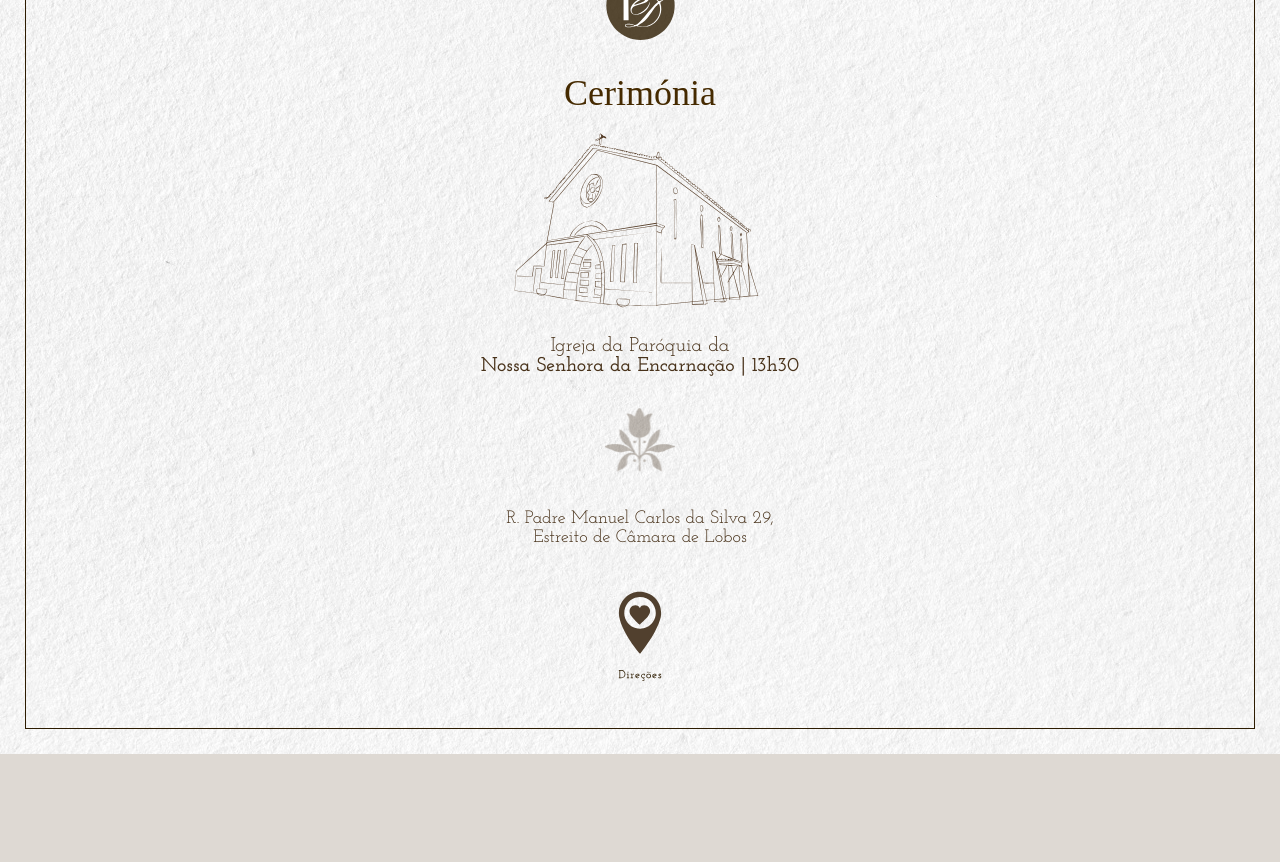
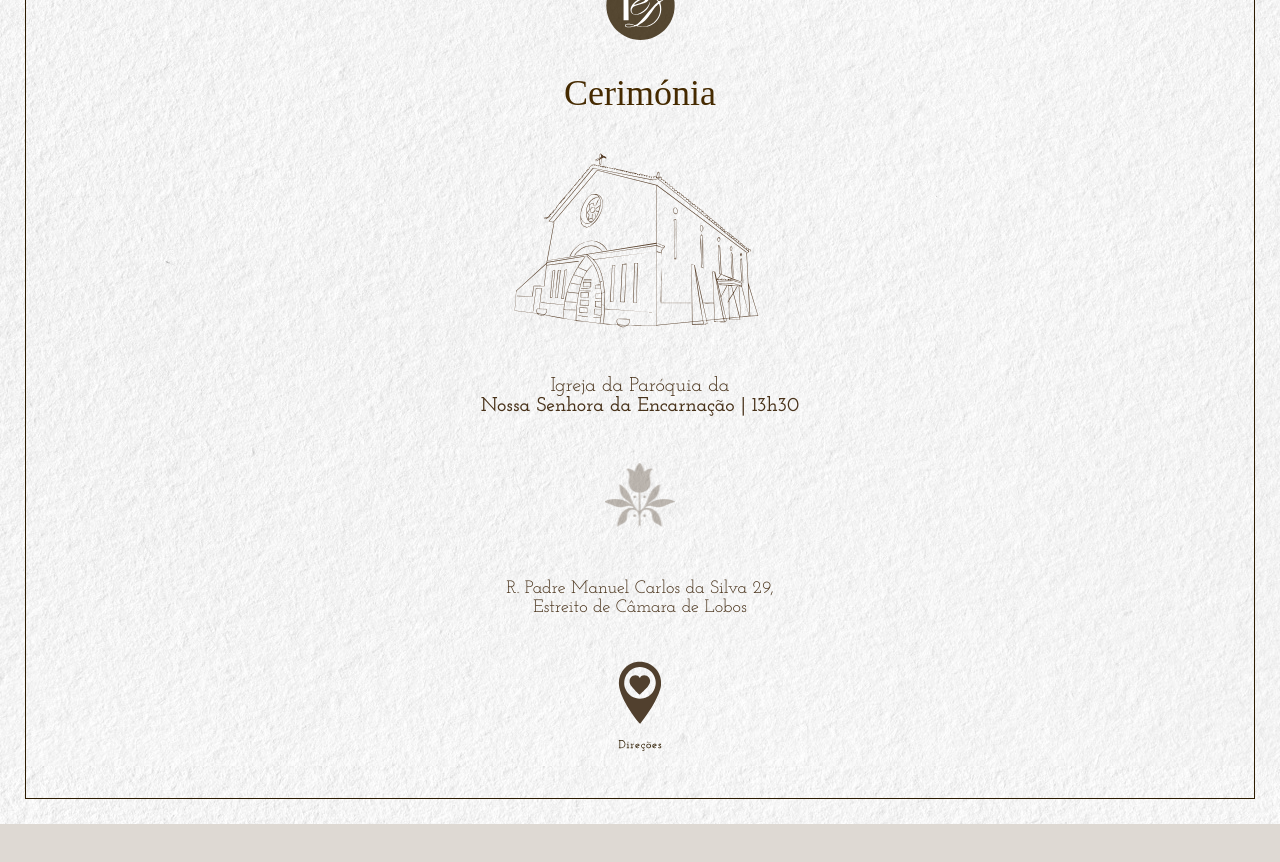
Before and after one commit to sleekprogrammer/pnd-wedding-landing-page, a React (Create React App) app: page / in a window 1280 px wide. Shown: the part 1900-2762 px from the top of the page. Built offline with nearby package versions, Linux system fonts and the light colour scheme; the HTML template or start-up script is replaced by a standard one; a web font is replaced by a local one.

Commit message:
Adjustments to previous pages

```diff
--- a/src/components/CeremonySection.jsx
+++ b/src/components/CeremonySection.jsx
@@ -33,6 +33,7 @@ export default function CeremonySection() {
               Estreito de Câmara de Lobos
             </p>
           </div>
+
           <div className="ceremony-location-section">
             <a href="https://maps.app.goo.gl/q3imUmQyKUDqhmFX9" target="_blank" rel="noopener noreferrer">
               <img src={LocationIcon} alt="Location" className="ceremony-location-icon" />
--- a/src/styles/CeremonySection.css
+++ b/src/styles/CeremonySection.css
@@ -1,3 +1,4 @@
+/* Ceremony Section */
 .ceremony-section-outer {
   min-height: 100vh;
   width: 100%;
@@ -67,7 +68,7 @@
   width: 210px;
   height: 120px;
   scale: 1.6;
-  margin: 0 auto;
+  margin: 20px auto;
   display: block;
 }
 
@@ -86,7 +87,7 @@
   width: 64px;
   height: 58px;
   scale: 1.1;
-  margin: 35px auto 25px auto;
+  margin: 50px auto 40px auto;
 }
 
 .ceremony-address {
```
